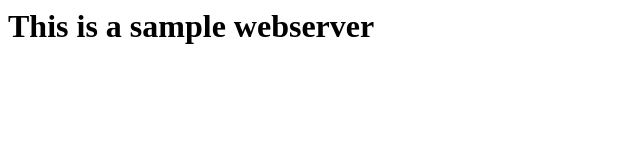
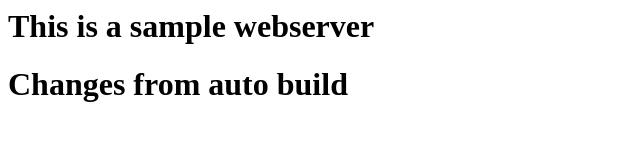
Before and after one commit to gsrinathreddy/webtest, a plain HTML site: page index.html in a window 1280 px wide. Shown: the whole page, without its empty margins (0-640 px from the left). Drawn offline with Linux system fonts and the light colour scheme.

Commit message:
new changes

```diff
--- a/index.html
+++ b/index.html
@@ -1 +1,2 @@
 <h1>This is a sample webserver</h1>
+<h1>Changes from auto build</h1>
```
